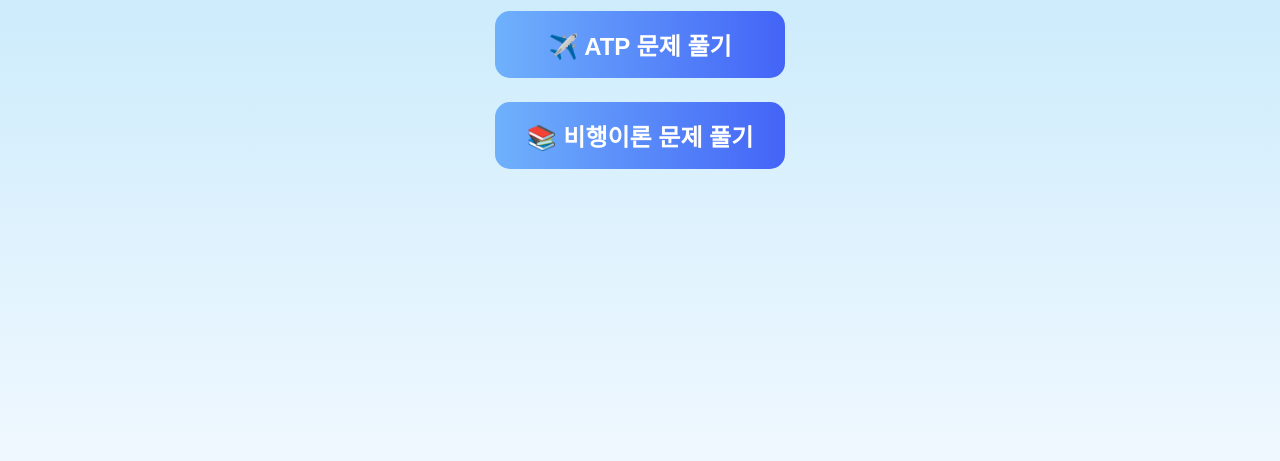
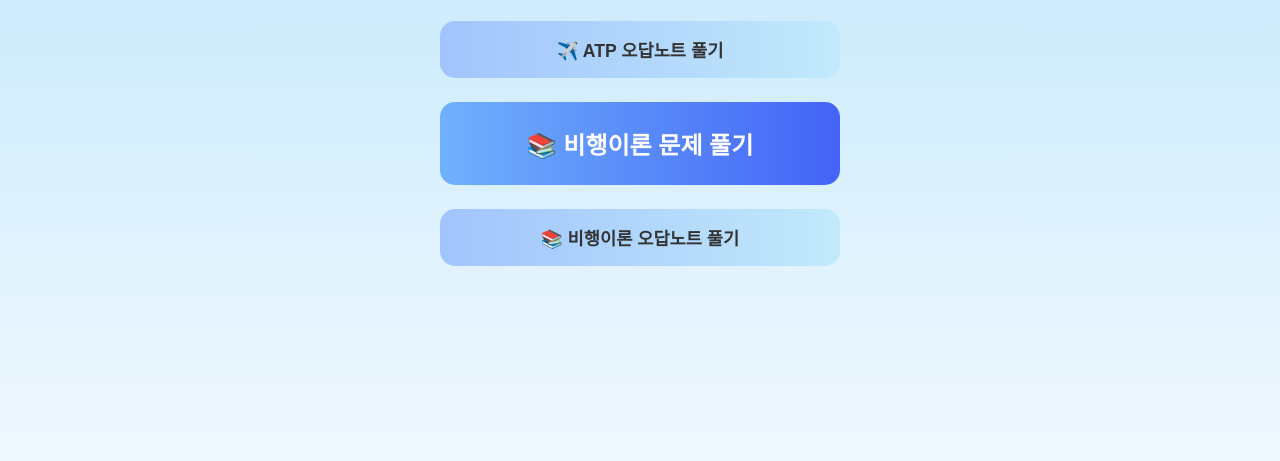
Before and after one commit to HenryPark-KR/atp-quiz, a plain HTML site: page index.html in a window 1280 px wide. Shown: the part 403-864 px from the top of the page. Drawn offline with Linux system fonts and the light colour scheme; a web font is replaced by a local one.

Commit message:
Add files via upload

```diff
--- a/index.html
+++ b/index.html
@@ -27,30 +27,48 @@
       display: flex;
       flex-direction: column;
       gap: 1.5rem;
+      width: 100%;
+      max-width: 400px;
     }
-    .btn {
+    .big-btn {
       background: linear-gradient(to right, #6fb1fc, #4364f7);
       color: white;
-      padding: 1rem 2rem;
+      padding: 1.5rem;
       font-size: 1.5rem;
       font-weight: bold;
       border: none;
       border-radius: 15px;
       cursor: pointer;
-      transition: background 0.3s;
       text-align: center;
       text-decoration: none;
+      transition: background 0.3s;
     }
-    .btn:hover {
+    .small-btn {
+      background: linear-gradient(to right, #a1c4fd, #c2e9fb);
+      color: #333;
+      padding: 1rem;
+      font-size: 1.1rem;
+      font-weight: bold;
+      border: none;
+      border-radius: 15px;
+      cursor: pointer;
+      text-align: center;
+      text-decoration: none;
+      transition: background 0.3s;
+    }
+    .big-btn:hover, .small-btn:hover {
       background: linear-gradient(to right, #4364f7, #6fb1fc);
+      color: white;
     }
   </style>
 </head>
 <body>
   <h1>ATP Random Question ✈️</h1>
   <div class="button-group">
-    <a href="quiz_atp.html" class="btn">✈️ ATP 문제 풀기</a>
-    <a href="quiz_flight.html" class="btn">📚 비행이론 문제 풀기</a>
+    <a href="quiz_atp.html" class="big-btn">✈️ ATP 문제 풀기</a>
+    <a href="wrongnote_atp.html" class="small-btn">✈️ ATP 오답노트 풀기</a>
+    <a href="quiz_flight.html" class="big-btn">📚 비행이론 문제 풀기</a>
+    <a href="wrongnote_flight.html" class="small-btn">📚 비행이론 오답노트 풀기</a>
   </div>
 </body>
 </html>
```
